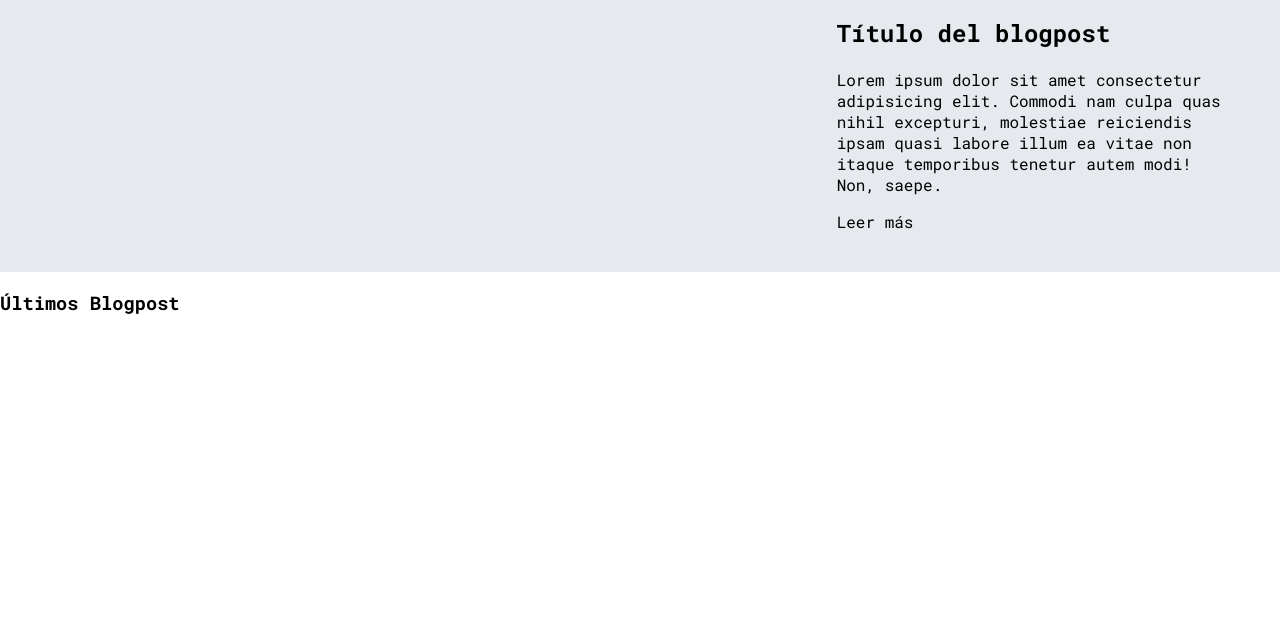
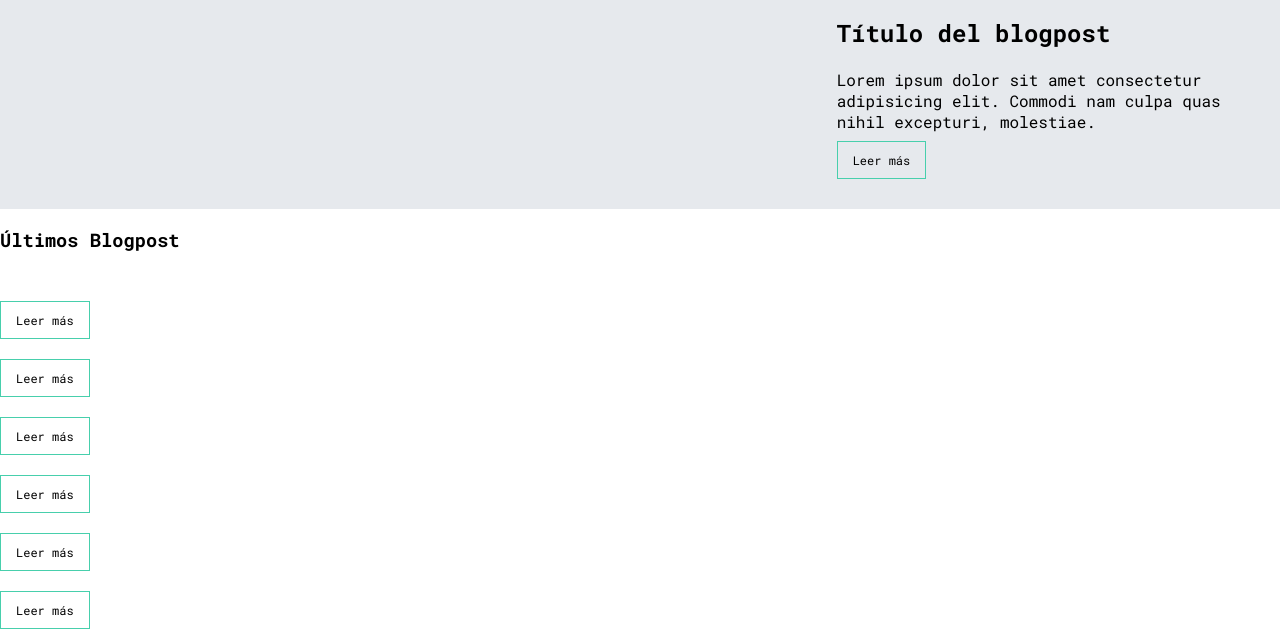
Before and after one commit to cristobalparedesn/proyectoCursoPracticoMaquetacionCSS, a plain HTML site: page blogs.html in a window 1280 px wide. Shown: the part 398-1033 px from the top of the page. Before the commit the page ends 970 px from the top, so only its background shows below. Drawn offline with Linux system fonts and the light colour scheme.

Commit message:
style: En la vista de blogs, se dan estilos al botón que se estará usando para cada blogpost, son 6 en total, se añade estilo cuando se le hace un hover, a saber cambia el color de fondo del botón y las letras pasan de color negro a blanco.

```diff
--- a/blogs.html
+++ b/blogs.html
@@ -41,7 +41,7 @@
         <div class="blogs-news-info-container">
           <h2> Título del blogpost</h2>
           <p>
-            Lorem ipsum dolor sit amet consectetur adipisicing elit. Commodi nam culpa quas nihil excepturi, molestiae reiciendis ipsam quasi labore illum ea vitae non itaque temporibus tenetur autem modi! Non, saepe.
+            Lorem ipsum dolor sit amet consectetur adipisicing elit. Commodi nam culpa quas nihil excepturi, molestiae.
           </p>
           <a href="/" class="blogs-button">Leer más</a>
         </div>
@@ -54,37 +54,37 @@
           <img src="/" alt="">
           <p></p>
           <p></p>
-          <a href="/"></a>
+          <a href="/" class="blogs-button">Leer más</a>
         </article>
         <article class="post-container">
           <img src="/" alt="">
           <p></p>
           <p></p>
-          <a href="/"></a>
+          <a href="/" class="blogs-button">Leer más</a>
         </article>
         <article class="post-container">
           <img src="/" alt="">
           <p></p>
           <p></p>
-          <a href="/"></a>
+          <a href="/" class="blogs-button">Leer más</a>
         </article>
         <article class="post-container">
           <img src="/" alt="">
           <p></p>
           <p></p>
-          <a href="/"></a>
+          <a href="/" class="blogs-button">Leer más</a>
         </article>
         <article class="post-container">
           <img src="/" alt="">
           <p></p>
           <p></p>
-          <a href="/"></a>
+          <a href="/" class="blogs-button">Leer más</a>
         </article>
         <article class="post-container">
           <img src="/" alt="">
           <p></p>
           <p></p>
-          <a href="/"></a>
+          <a href="/" class="blogs-button">Leer más</a>
         </article>
       </div>
     </section>
--- a/css/main.css
+++ b/css/main.css
@@ -5,13 +5,11 @@ body{
   margin: 0;
   padding: 0;
 }
-
 a{
   text-decoration: none;
   display: inline;
   color: black;
 }
-
 .home-body{
   position: fixed;
   top: 0;
@@ -19,21 +17,18 @@ a{
   left: 0;
   right: 0;
 }
-
 header{
   width: 100%;
   height: 140px;
   display: grid;
   grid-template-rows: 1fr 1fr;
 }
-
 header .header-icons-container{
   width: 100%;
   height: 50px;
   display: grid;
   background-color: #47cfac;
 }
-
 header .header-icons-container .icons{
   width: 300px;
   height: auto;
@@ -44,38 +39,31 @@ header .header-icons-container .icons{
   justify-self: end;
   margin-right: 50px;
 }
-
 header .icons span{
   color: white;
 }
-
 nav{
   display: grid;
   grid-template-columns: 1fr 1fr;
   height: 90px;
 }
-
 nav .nav-logo-container{
   margin-left: 50px;
 }
-
 nav .nav-logo-container img{
   width: 220px;
   margin-top: 10px;
 }
-
 nav .profile-link{
   display: flex;
   align-items: center;
   justify-content: flex-end;
   margin-right: 50px;
 }
-
 nav .profile-link a{
   color: black;
   border-bottom: 1px solid black;
 }
-
 .home-main{
   display: grid;
   grid-template-columns: 1fr 4fr 1fr;
@@ -85,7 +73,6 @@ nav .profile-link a{
   background-repeat: no-repeat;
   background-size: cover;
 }
-
 .home-main section{
   display: grid;
   grid-column: 2;
@@ -93,7 +80,6 @@ nav .profile-link a{
   height: 350px;
   margin-top: 80px;
 }
-
 .home-main-text{
   font-family: 'Roboto mono', monospace;
   font-size: 30px;
@@ -101,7 +87,6 @@ nav .profile-link a{
   letter-spacing: 10px;
   color: white;
 }
-
 .home-main-button{
   width: 110px;
   height: 50px;
@@ -109,49 +94,49 @@ nav .profile-link a{
   display: grid;
   align-items: center;
 }
-
 .home-main-button a {
   font-weight: 700;
   font-size: 18px;
 }
-
 .blogs-main{
   display: grid;
 }
-
 .blogs-news-container{
   background-color: #e6e9ed;
   padding: 0 50px 40px;
 }
-
 .blogs-main-new{
   display: grid;
   grid-template-columns: 2fr 1fr;
   grid-template-rows: 2fr;
 }
-
 .blogs-new-img-container{
   grid-column: 1;
 }
-
 .blogs-news-img-container img{
   width: 85%;
 }
-
 .blogs-news-info-container{
   grid-column: 2;
 }
-
 .blogs-new-info-container p{
   margin-bottom: 35px;
 }
-
 .blogs-posts-container{
   padding: 0 50px 40px;
 }
-
 .blogs-posts-container h3{
   border-bottom: 1px solid #cdd2da;
   padding-bottom: 20px;
   text-align: center;
 }
+.blogs-button{
+  border: 1px solid #47cfac;
+  padding: 10px 15px;
+  font-size: 12px;
+}
+.blogs-button:hover {
+	border: 1px solid white;
+	color: white;
+	background-color: #48CFAD;
+}
```
